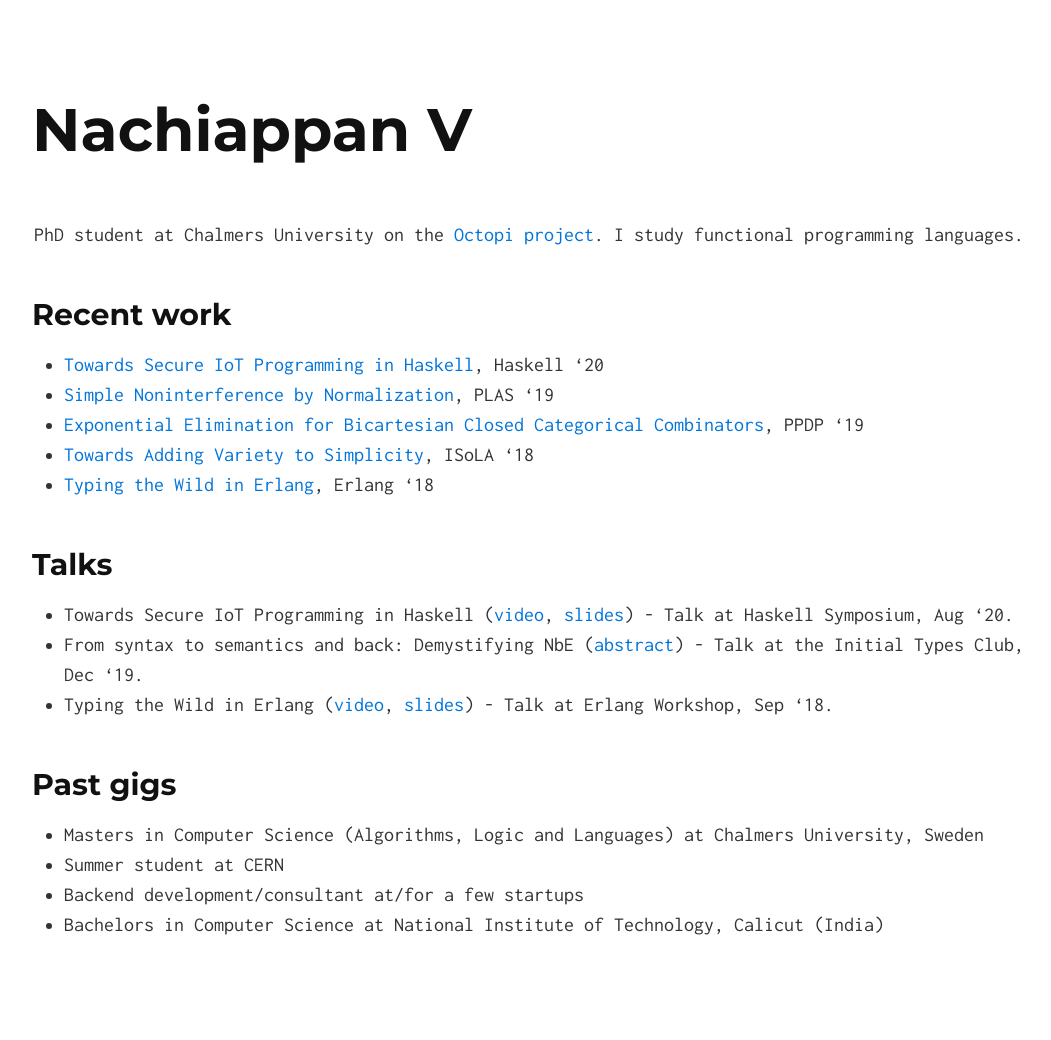
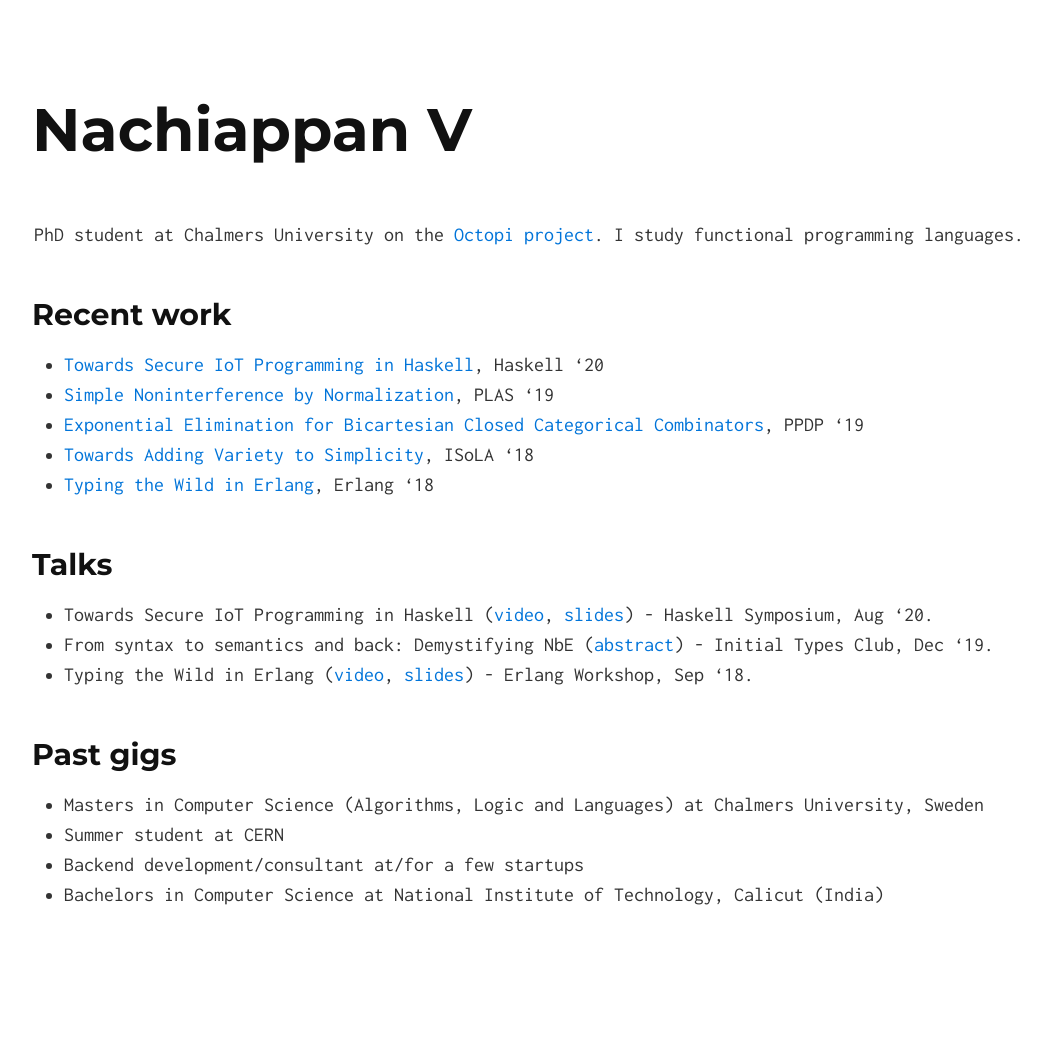
Before and after one commit to nachivpn/nachivpn.github.io, a Jekyll site: the page built from index.md, in a window 1280 px wide. Shown: the whole page, without its empty margins (106-1157 px from the left). Built offline with Jekyll 4.4.1, drawn with Linux system fonts in a browser that asks for light colours; after the commit the page ends 1010 px from its top, so only the background shows below that.

Commit message:
Update index.md

```diff
--- a/index.md
+++ b/index.md
@@ -14,9 +14,9 @@ PhD student at Chalmers University on the [Octopi project](https://octopi.chalme
 
 ## Talks
 
-* Towards Secure IoT Programming in Haskell ([video](https://www.youtube.com/watch?v=FqnScw9U7gA), [slides](haski.pdf)) - Talk at Haskell Symposium, Aug '20.
-* From syntax to semantics and back: Demystifying NbE ([abstract](https://github.com/InitialTypes/Club/wiki/Abstracts.2019.DemystifyingNbE)) - Talk at the Initial Types Club, Dec '19.
-* Typing the Wild in Erlang ([video](https://www.youtube.com/watch?v=GjVDTHlD4nM), [slides](ew18-slides.pdf)) - Talk at Erlang Workshop, Sep '18.
+* Towards Secure IoT Programming in Haskell ([video](https://www.youtube.com/watch?v=FqnScw9U7gA), [slides](haski.pdf)) - Haskell Symposium, Aug '20.
+* From syntax to semantics and back: Demystifying NbE ([abstract](https://github.com/InitialTypes/Club/wiki/Abstracts.2019.DemystifyingNbE)) - Initial Types Club, Dec '19.
+* Typing the Wild in Erlang ([video](https://www.youtube.com/watch?v=GjVDTHlD4nM), [slides](ew18-slides.pdf)) - Erlang Workshop, Sep '18.
 
 
 ## Past gigs
```
